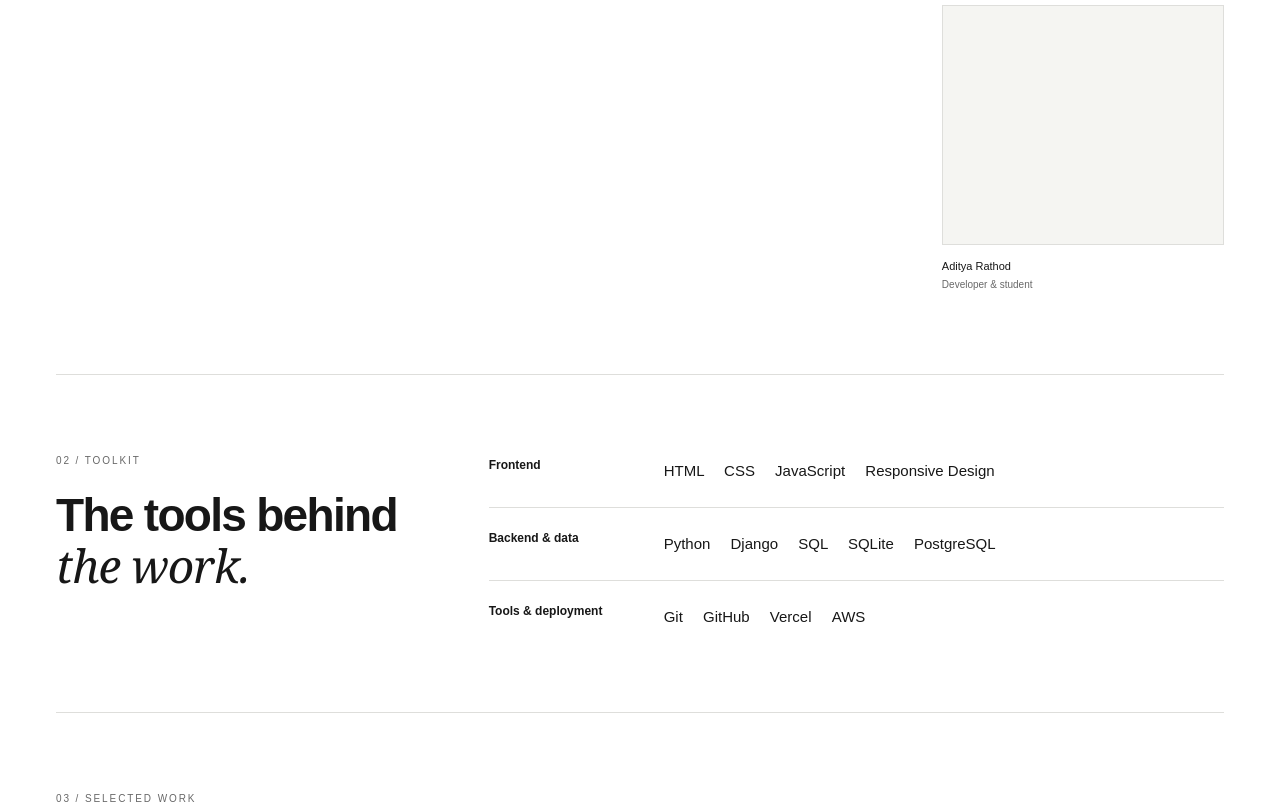
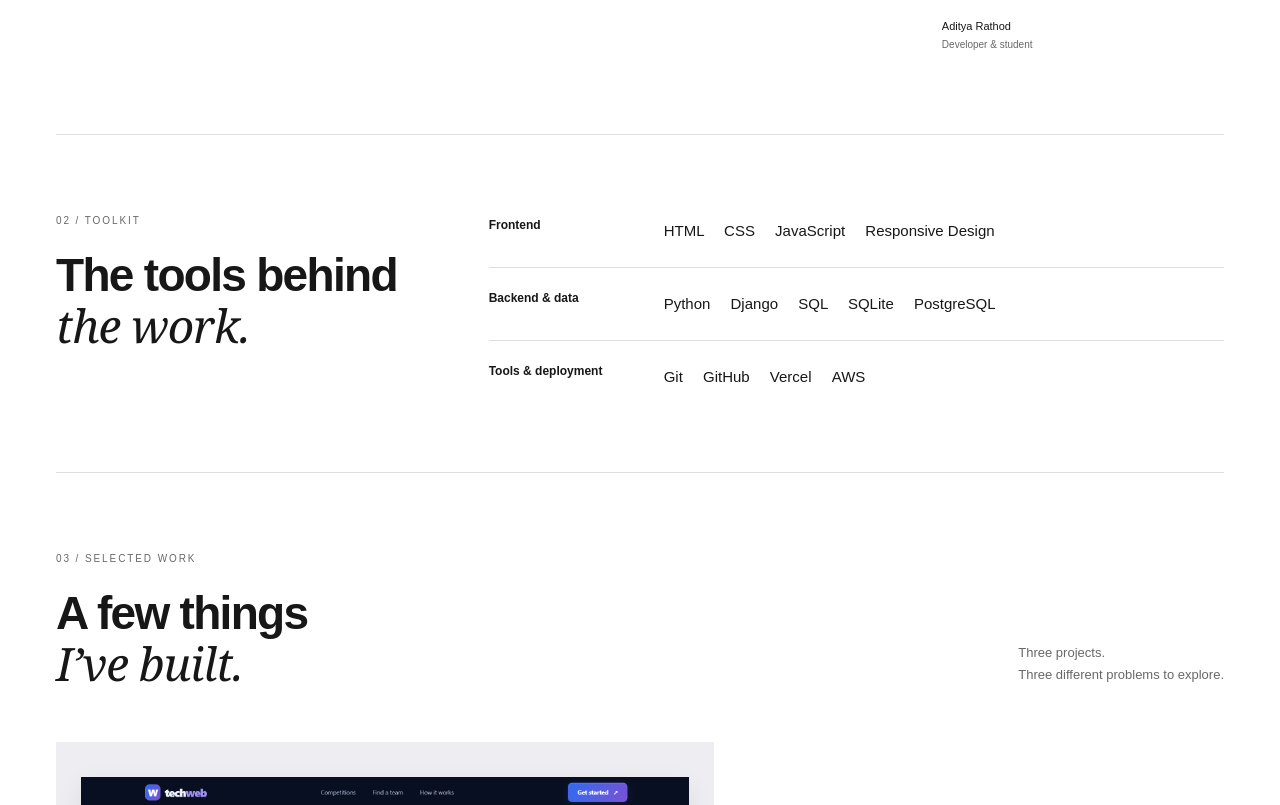
Before and after one commit to rathod2341/Rathod_Aditya_267933_Portfolio, a plain HTML site: page index.html in a window 1280 px wide. Shown: the part 1095-1900 px from the top of the page. Drawn offline with Linux system fonts and the light colour scheme.

Commit message:
Fix profile image layout

```diff
--- a/index.html
+++ b/index.html
@@ -42,7 +42,7 @@
       </div>
       <figure class="portrait" aria-label="Profile photograph">
         <img src="images/profile-pic.png" alt="Aditya Rathod">.
-        <div class="portrait-space" aria-hidden="true"></div><figcaption>Aditya Rathod <span>Developer & student</span></figcaption>
+        </div><figcaption>Aditya Rathod <span>Developer & student</span></figcaption>
       </figure>
     </section>
     <section id="skills" class="section container skills" aria-labelledby="skills-title">
```
